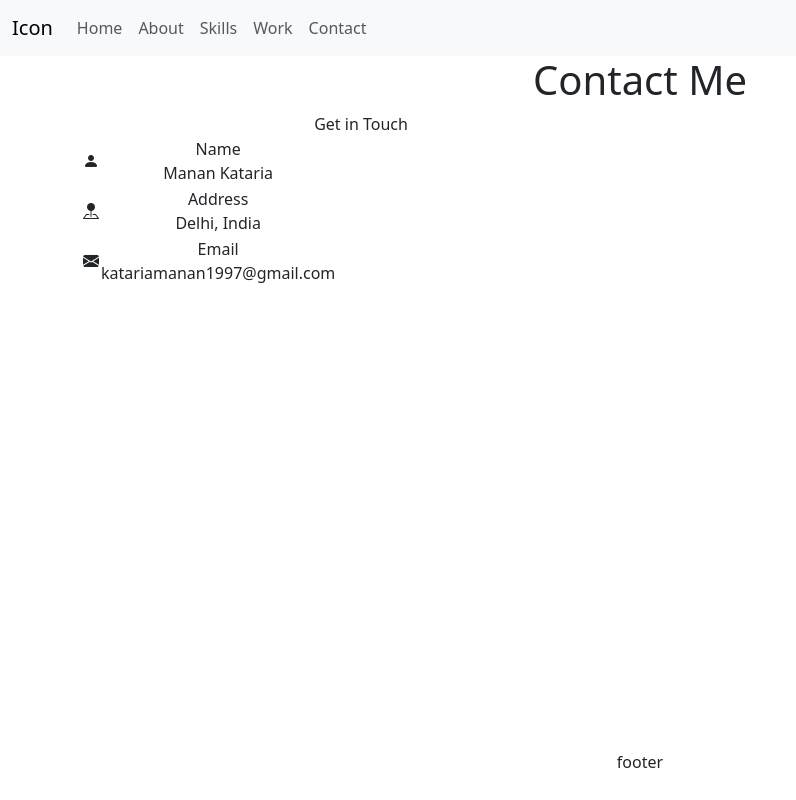
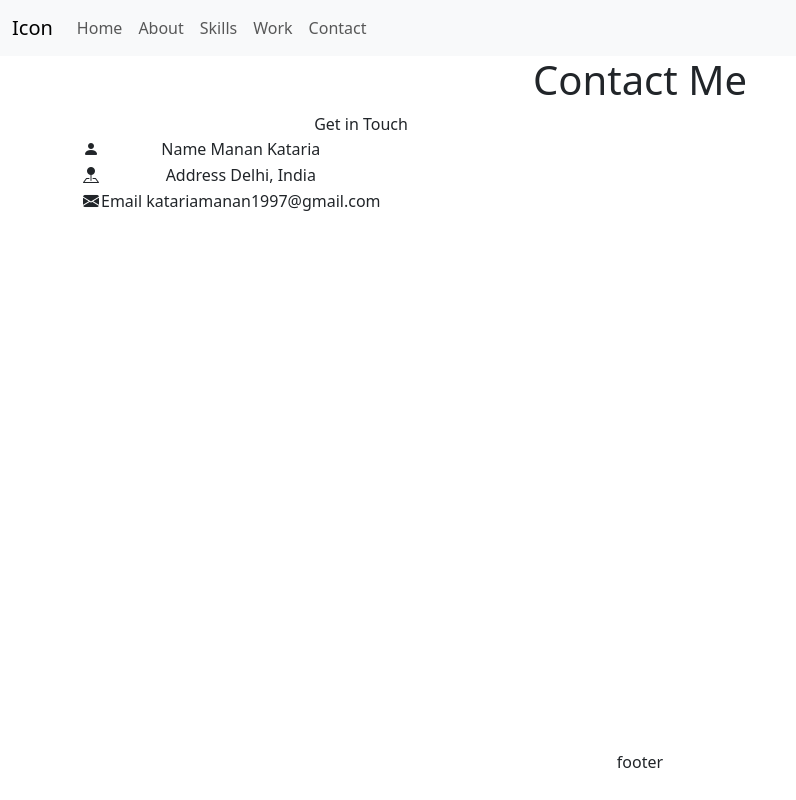
Before and after one commit to Manan-Kataria/My-Portfolio, an Angular app: page /contact in a window 1280 px wide. Shown: the whole page, without its empty margins (0-796 px from the left). Built offline with nearby package versions, Linux system fonts and the light colour scheme.

Commit message:
dynamic contact me table

```diff
--- a/src/app/about/about.component.html
+++ b/src/app/about/about.component.html
@@ -3,7 +3,7 @@
         <h1> About Me </h1>
         <div class="col-md-4">
             <div class="aboutImg">
-                <img src="../../assets/about.JPG" class="my-pic">
+                <img src="../../assets/images/about.JPG" class="my-pic">
             </div>
         </div>
         <div class="col-md-8">
--- a/src/app/contact/contact.component.html
+++ b/src/app/contact/contact.component.html
@@ -5,25 +5,13 @@
             <div class="col-md-6">
                 <div>Get in Touch</div>
                 <table>
-                    <tr>
-                        <td><i class="bi bi-person-fill"></i></td>
+                    <tr *ngFor="let info of contactInfo">
                         <td>
-                            <div>Name</div>
-                            <div>Manan Kataria</div>
+                            <i [ngClass]="info.icon"></i>
                         </td>
-                    </tr>
-                    <tr>
-                        <td><i class="bi bi-pin-map-fill"></i></td>
                         <td>
-                            <div>Address</div>
-                            <div>Delhi, India</div>
-                        </td>
-                    </tr>
-                    <tr>
-                        <td><i class="bi bi-envelope-fill"></i></td>
-                        <td>
-                            <div>Email</div>
-                            <div>katariamanan1997@gmail.com</div>
+                            {{info.property}}
+                            {{info.value}}
                         </td>
                     </tr>
                 </table>
--- a/src/app/contact/contact.component.ts
+++ b/src/app/contact/contact.component.ts
@@ -8,11 +8,24 @@ import { Component, OnInit } from '@angular/core';
 export class ContactComponent implements OnInit {
 
   constructor() { }
-  contactInfo = {
-    "name" : ["Manan Kataria"],
-    "address" : ["Delhi, India"],
-    "email" : ["katariamanan1997@gmail.com"]
-  }
+
+  contactInfo = [
+    {
+      "property" : "Name",
+      "value" : "Manan Kataria",
+      "icon" : "bi bi-person-fill"
+    },
+    {
+      "property" : "Address",
+      "value" : "Delhi, India",
+      "icon" : "bi bi-pin-map-fill"
+    },
+    {
+      "property" : "Email",
+      "value" : "katariamanan1997@gmail.com",
+      "icon" : "bi bi-envelope-fill"
+    }
+  ]
   ngOnInit(): void {
   }
 
--- a/src/app/home/home.component.html
+++ b/src/app/home/home.component.html
@@ -20,7 +20,7 @@
         </div>
         <div class="col-md-6">
             <div>
-                <img class="myimg" src="../../assets/about.JPG">
+                <img class="myimg" src="../../assets/images/about.JPG">
             </div>
         </div>
     </div>
```
Also changed, not shown: src/assets/images/about.JPG (renamed from src/assets/about.JPG).
